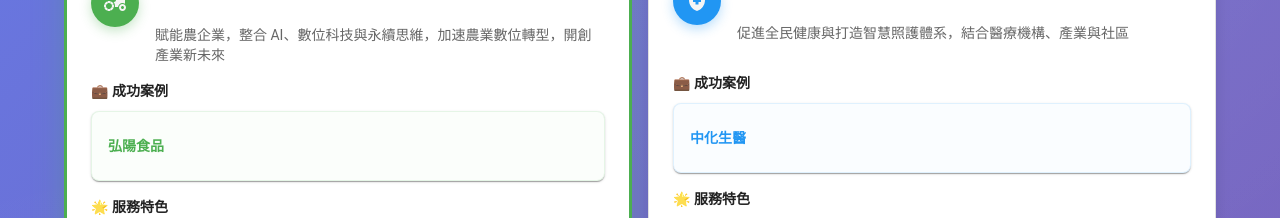
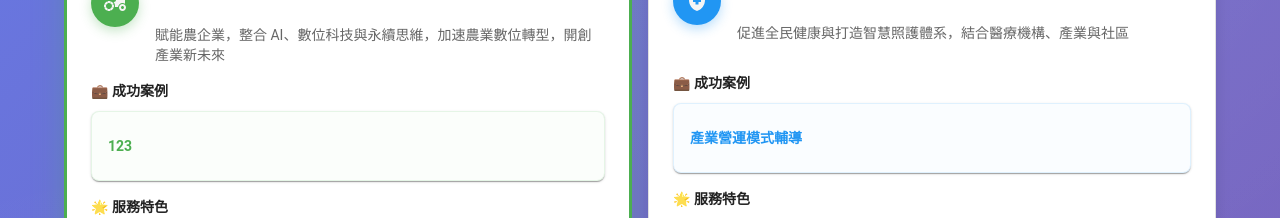
Before and after one commit to lpscsd1723-dot/csd-copt-proj, a React (Create React App) app: page / in a window 1280 px wide. Shown: the part 5460-5678 px from the top of the page. Built offline with nearby package versions, Linux system fonts and the light colour scheme.

Commit message:
Update EnhancedServicesSection component and localization files to include 'services_item' entries for various companies, enhancing service clarity and consistency across English, Japanese, and Chinese languages.

```diff
--- a/src/components/EnhancedServicesSection.tsx
+++ b/src/components/EnhancedServicesSection.tsx
@@ -218,7 +218,7 @@ const ServiceCard: React.FC<ServiceCardProps> = ({
                     WebkitBoxOrient: 'vertical',
                   }}
                 >
-                  {cases[0].company || cases[0].title}
+                  {cases[0].services_item || cases[0].company || cases[0].title}
                 </Typography>
               </Card>
             </Box>
@@ -735,6 +735,7 @@ const EnhancedServicesSection: React.FC = () => {
       cases: [
         {
           company: t('homepage.services.agriculture.cases.0.company', '弘陽食品'),
+          services_item: t('homepage.services.agriculture.cases.0.services_item', '弘陽食品'),
           title: t('homepage.services.agriculture.cases.0.title', '永續精實 × 低碳轉型'),
           summary: t('homepage.services.agriculture.cases.0.summary', '以「揭露→減量→中和」三段式路徑，導入碳盤查與能源數據化，從現場精實改善切入，兼顧成本、效率與風險控管'),
           description: t('homepage.services.agriculture.cases.0.description', '弘陽食品透過中衛輔導，建立完整的碳與能源管理系統，從生產現場的精實改善開始，逐步建立永續經營模式。透過數據化管理，不僅提升了營運效率，更在供應鏈對話中建立了信任基礎。'),
@@ -752,6 +753,7 @@ const EnhancedServicesSection: React.FC = () => {
         },
         {
           company: t('homepage.services.agriculture.cases.1.company', '農村產業合作社'),
+          services_item: t('homepage.services.agriculture.cases.1.services_item', '農村產業合作社'),
           title: t('homepage.services.agriculture.cases.1.title', '國產雜糧整合行銷'),
           summary: t('homepage.services.agriculture.cases.1.summary', '推動國產雜糧品牌化，建立從生產到銷售的完整價值鏈'),
           description: t('homepage.services.agriculture.cases.1.description', '協助農村合作社建立品牌識別，整合行銷資源，提升國產雜糧的市場競爭力。透過數位化工具，建立產銷履歷系統，讓消費者能夠追蹤產品來源。'),
@@ -900,6 +902,7 @@ const EnhancedServicesSection: React.FC = () => {
       cases: [
         {
           company: t('homepage.services.healthcare.cases.0.company', '中化生醫'),
+          services_item: t('homepage.services.healthcare.cases.0.services_item', '產業營運模式輔導'),
           title: t('homepage.services.healthcare.cases.0.title', '中化優質居家照顧服務網絡推動發展計畫'),
           summary: t('homepage.services.healthcare.cases.0.summary', '輔導建立優質居家照顧服務網絡，提升長照服務品質與效率'),
           description: t('homepage.services.healthcare.cases.0.description', '協助中化生醫建立完整的居家照顧服務網絡，透過標準化流程、專業培訓與品質監控，提升長照服務的專業水準與服務效率。建立從申請到服務完成的完整流程，確保服務品質的一致性。'),
@@ -917,6 +920,7 @@ const EnhancedServicesSection: React.FC = () => {
         },
         {
           company: t('homepage.services.healthcare.cases.1.company', '敏盛醫控'),
+          services_item: t('homepage.services.healthcare.cases.1.services_item', '敏盛醫控'),
           title: t('homepage.services.healthcare.cases.1.title', '全天候貼心安養連鎖服務模式'),
           summary: t('homepage.services.healthcare.cases.1.summary', '推動全天候貼心安養連鎖服務模式，提供更完善的長照服務'),
           description: t('homepage.services.healthcare.cases.1.description', '協助敏盛醫控建立全天候的安養服務模式，透過連鎖經營與標準化管理，提供24小時不間斷的照護服務。整合醫療資源與社區服務，建立完整的照護生態系統。'),
@@ -934,6 +938,7 @@ const EnhancedServicesSection: React.FC = () => {
         },
         {
           company: t('homepage.services.healthcare.cases.2.company', '運動科技應用'),
+          services_item: t('homepage.services.healthcare.cases.2.services_item', '運動科技應用'),
           title: t('homepage.services.healthcare.cases.2.title', '智慧健康管理平台'),
           summary: t('homepage.services.healthcare.cases.2.summary', '結合穿戴裝置與AI分析，建立個人化健康管理系統'),
           description: t('homepage.services.healthcare.cases.2.description', '運用最新的運動科技，包括穿戴裝置、AI骨架分析、步態分析等技術，建立個人化的健康管理平台。透過數據收集與分析，提供精準的健康建議與運動指導。'),
@@ -1064,6 +1069,7 @@ const EnhancedServicesSection: React.FC = () => {
       cases: [
         {
           company: t('homepage.services.indigenous.cases.0.company', 'LiMA原民通路'),
+          services_item: t('homepage.services.indigenous.cases.0.services_item', 'LiMA原民通路'),
           title: t('homepage.services.indigenous.cases.0.title', '全台最大原住民族商品通路品牌'),
           summary: t('homepage.services.indigenous.cases.0.summary', '品牌名取自南島語族共通詞彙中的數字「五」，象徵來自各地的原住民族一起牽起彼此的手'),
           description: t('homepage.services.indigenous.cases.0.description', 'LiMA是原住民族委員會成立的通路品牌，致力於推廣原住民族商品與文化。透過線上線下整合的銷售模式，建立完整的商品供應鏈，讓原住民族的優質商品能夠被更多人認識與購買。'),
@@ -1081,6 +1087,7 @@ const EnhancedServicesSection: React.FC = () => {
         },
         {
           company: t('homepage.services.indigenous.cases.1.company', '部落產業合作社'),
+          services_item: t('homepage.services.indigenous.cases.1.services_item', '部落產業合作社'),
           title: t('homepage.services.indigenous.cases.1.title', '原民部落產業升級'),
           summary: t('homepage.services.indigenous.cases.1.summary', '協助原民部落建立合作社，推動文化產業化與永續發展'),
           description: t('homepage.services.indigenous.cases.1.description', '協助原住民族部落建立合作社組織，將傳統文化與現代商業模式結合，推動文化產業化。透過專業輔導與資源整合，幫助部落建立可持續的經濟模式。'),
@@ -1098,6 +1105,7 @@ const EnhancedServicesSection: React.FC = () => {
         },
         {
           company: t('homepage.services.indigenous.cases.2.company', '原民商品設計'),
+          services_item: t('homepage.services.indigenous.cases.2.services_item', '原民商品設計'),
           title: t('homepage.services.indigenous.cases.2.title', '原民文創商品開發'),
           summary: t('homepage.services.indigenous.cases.2.summary', '結合傳統文化與現代設計，開發具有市場競爭力的文創商品'),
           description: t('homepage.services.indigenous.cases.2.description', '協助原住民族業者開發具有文化特色的文創商品，結合傳統工藝與現代設計理念，創造出既具有文化價值又符合市場需求的商品。'),
@@ -1230,6 +1238,7 @@ const EnhancedServicesSection: React.FC = () => {
       cases: [
         {
           company: t('homepage.services.sustainability.cases.0.company', '製造業ESG轉型'),
+          services_item: t('homepage.services.sustainability.cases.0.services_item', '製造業ESG轉型'),
           title: t('homepage.services.sustainability.cases.0.title', 'ESG轉型與淨零策略'),
           summary: t('homepage.services.sustainability.cases.0.summary', '協助製造業進行ESG轉型，建立永續經營模式，推動淨零碳排策略'),
           description: t('homepage.services.sustainability.cases.0.description', '協助傳統製造業進行ESG轉型，從環境、社會、治理三個面向建立永續經營模式。透過碳盤查、能源管理、供應鏈管理等工具，幫助企業建立完整的永續管理體系。'),
@@ -1248,6 +1257,7 @@ const EnhancedServicesSection: React.FC = () => {
         },
         {
           company: t('homepage.services.sustainability.cases.1.company', '商圈智慧化'),
+          services_item: t('homepage.services.sustainability.cases.1.services_item', '商圈智慧化'),
           title: t('homepage.services.sustainability.cases.1.title', '商圈智慧化及低碳化輔導'),
           summary: t('homepage.services.sustainability.cases.1.summary', '推動商圈智慧化轉型，結合數位科技與低碳策略'),
           description: t('homepage.services.sustainability.cases.1.description', '協助商圈進行智慧化轉型，導入數位科技與低碳策略，提升商圈營運效率與環境友善度。透過智慧管理系統、低碳交通、綠色能源等方案，建立智慧永續商圈。'),
@@ -1266,6 +1276,7 @@ const EnhancedServicesSection: React.FC = () => {
         },
         {
           company: t('homepage.services.sustainability.cases.2.company', '農業碳管理'),
+          services_item: t('homepage.services.sustainability.cases.2.services_item', '農業碳管理'),
           title: t('homepage.services.sustainability.cases.2.title', '農業碳盤查及低碳化'),
           summary: t('homepage.services.sustainability.cases.2.summary', '推動農業碳盤查與低碳化，建立農業永續發展模式'),
           description: t('homepage.services.sustainability.cases.2.description', '協助農業部門建立碳盤查與低碳化機制，透過精準農業、智慧灌溉、有機耕作等方式，減少農業碳排放，建立永續農業發展模式。'),
--- a/src/i18n/en.json
+++ b/src/i18n/en.json
@@ -383,7 +383,7 @@
         "cases": [
           {
             "company": "China Chemical & Pharmaceutical",
-            "services_item": "China Chemical & Pharmaceutical",
+            "services_item": "Industry Operation Model Guidance",
             "title": "Quality Home Care Service Network Development Plan",
             "summary": "Guiding the establishment of quality home care service networks to improve long-term care service quality and efficiency",
             "description": "Assisting China Chemical & Pharmaceutical in establishing a complete home care service network through standardized processes, professional training, and quality monitoring to enhance the professional level and service efficiency of long-term care services. Establishing a complete process from application to service completion to ensure service quality consistency.",
--- a/src/i18n/ja.json
+++ b/src/i18n/ja.json
@@ -383,7 +383,7 @@
         "cases": [
           {
             "company": "中化生醫",
-            "services_item": "中化生醫",
+            "services_item": "産業運営モデル指導",
             "title": "中化優質居家照顧服務網絡推動發展計畫",
             "summary": "優質な在宅ケアサービスネットワークの構築を指導し、長期ケアサービス品質と効率を向上",
             "description": "中化生醫の完全な在宅ケアサービスネットワーク構築を支援し、標準化プロセス、専門研修、品質監視を通じて長期ケアサービスの専門水準とサービス効率を向上。申請からサービス完了までの完全なプロセスを構築し、サービス品質の一貫性を確保。",
--- a/src/i18n/zh.json
+++ b/src/i18n/zh.json
@@ -247,7 +247,7 @@
         "cases": [
           {
             "company": "弘陽食品",
-            "services_item": "弘陽食品",
+            "services_item": "123",
             "title": "永續精實 × 低碳轉型",
             "summary": "以「揭露→減量→中和」三段式路徑，導入碳盤查與能源數據化，從現場精實改善切入，兼顧成本、效率與風險控管",
             "description": "弘陽食品透過中衛輔導，建立完整的碳與能源管理系統，從生產現場的精實改善開始，逐步建立永續經營模式。透過數據化管理，不僅提升了營運效率，更在供應鏈對話中建立了信任基礎。",
```
